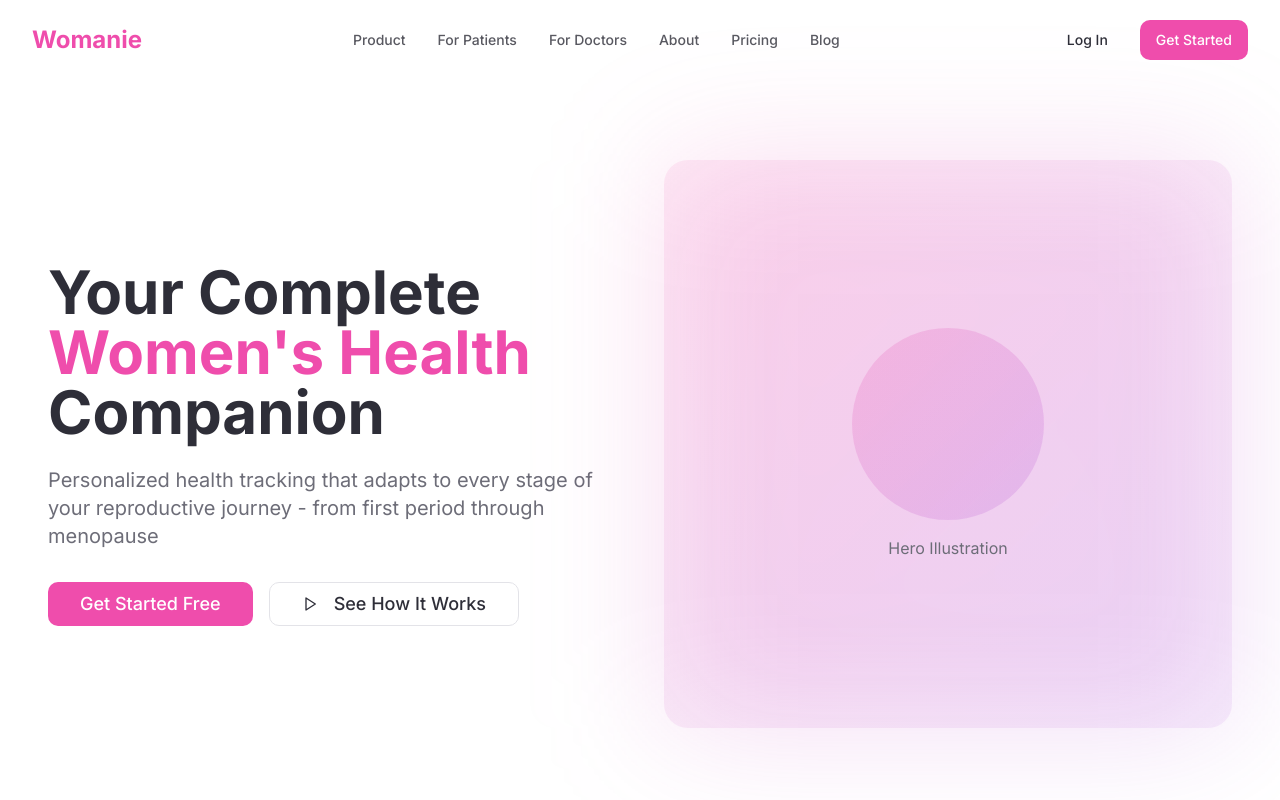
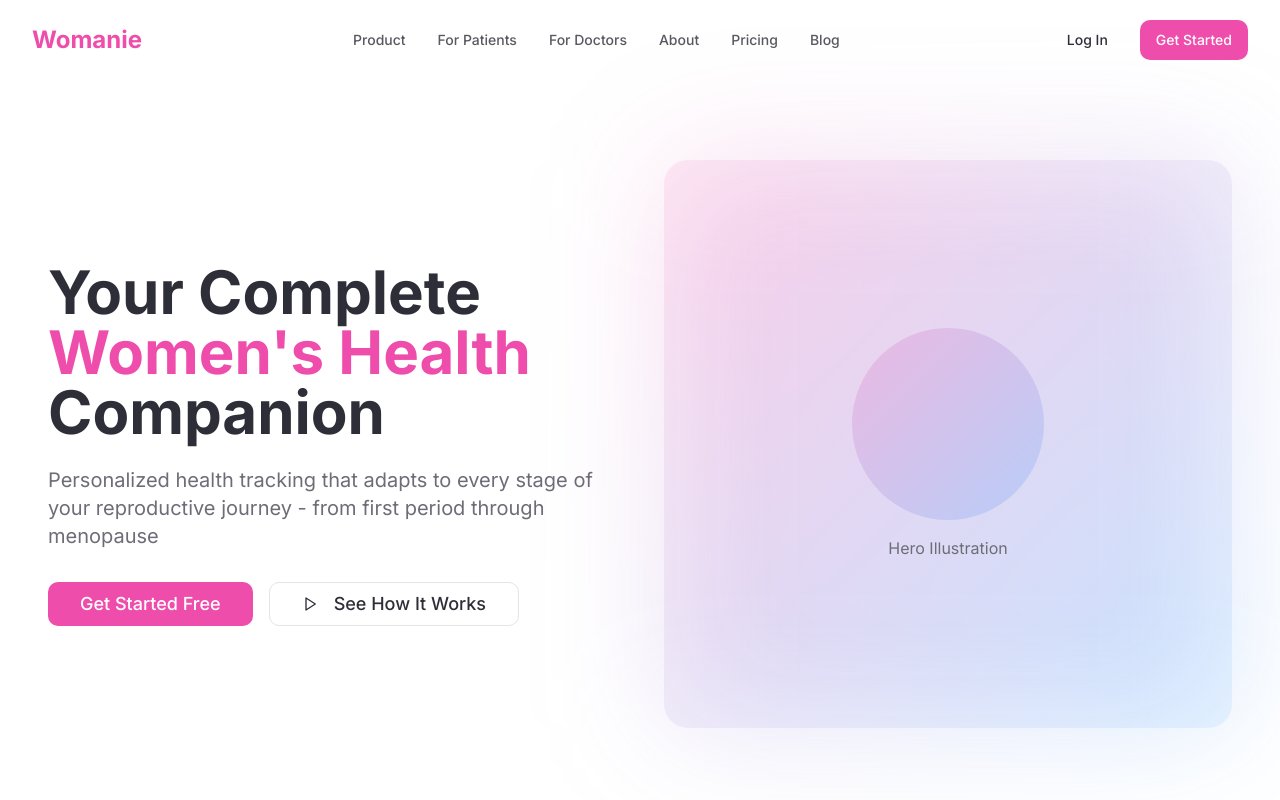
Before and after one commit to gihsism/womanie-bloom-care, a React (Vite) app: page / in a window 1280 px wide. Shown: the top 800 px of the page. Built offline with nearby package versions, Linux system fonts and the light colour scheme; the HTML template or start-up script is replaced by a standard one.

Commit message:
Refactor color scheme

```diff
--- a/src/index.css
+++ b/src/index.css
@@ -20,13 +20,13 @@ All colors MUST be HSL.
     --primary: 325 84% 62%;
     --primary-foreground: 0 0% 100%;
 
-    --secondary: 280 65% 60%;
+    --secondary: 210 100% 60%;
     --secondary-foreground: 0 0% 100%;
 
     --muted: 240 10% 96%;
     --muted-foreground: 240 5% 45%;
 
-    --accent: 330 81% 70%;
+    --accent: 195 85% 55%;
     --accent-foreground: 0 0% 100%;
 
     --destructive: 0 84% 60%;
@@ -68,13 +68,13 @@ All colors MUST be HSL.
     --primary: 325 84% 62%;
     --primary-foreground: 0 0% 100%;
 
-    --secondary: 280 65% 60%;
+    --secondary: 210 100% 60%;
     --secondary-foreground: 0 0% 100%;
 
     --muted: 240 10% 96%;
     --muted-foreground: 240 5% 45%;
 
-    --accent: 330 81% 70%;
+    --accent: 195 85% 55%;
     --accent-foreground: 0 0% 100%;
 
     --destructive: 0 84% 60%;
```
